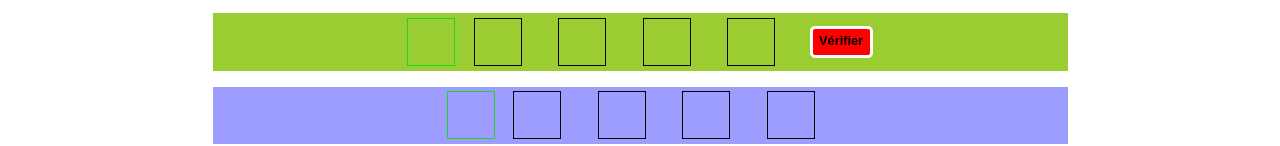
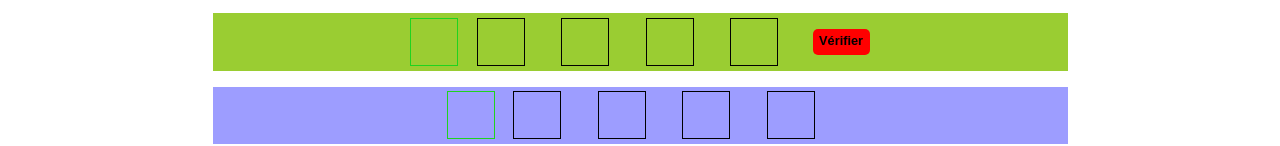
Before and after one commit to BenoitMayeur/mastemind-project, a plain HTML site: page index.html in a window 1280 px wide. Shown: the part 642-788 px from the top of the page. Drawn offline with Linux system fonts and the light colour scheme.

Commit message:
CSS updated with advice from an UI/UX designer

```diff
--- a/css/screen.css
+++ b/css/screen.css
@@ -146,7 +146,6 @@ footer{
     background-color: red;
     padding: 0.4rem;
     border-radius: 5px;
-    border: 3px white solid;
     margin-left: 1rem;
     cursor: pointer;
 }
```
